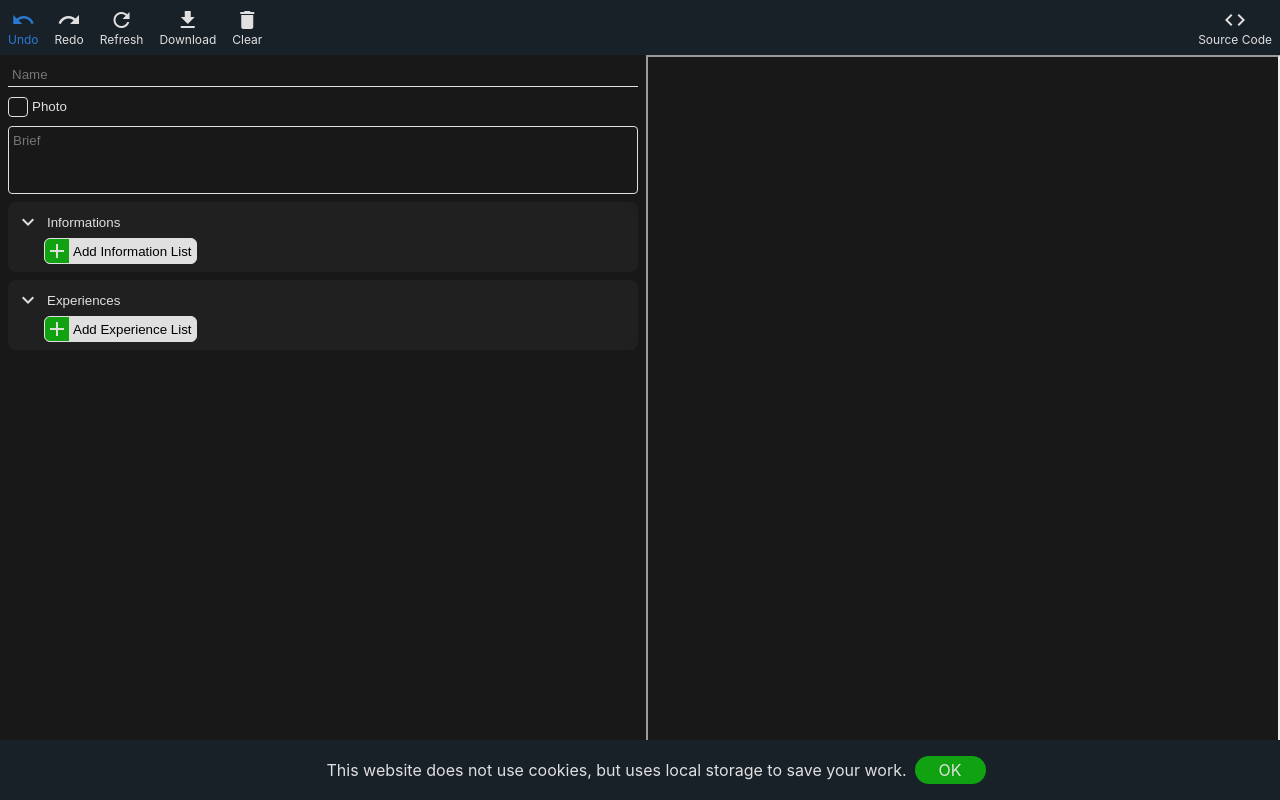
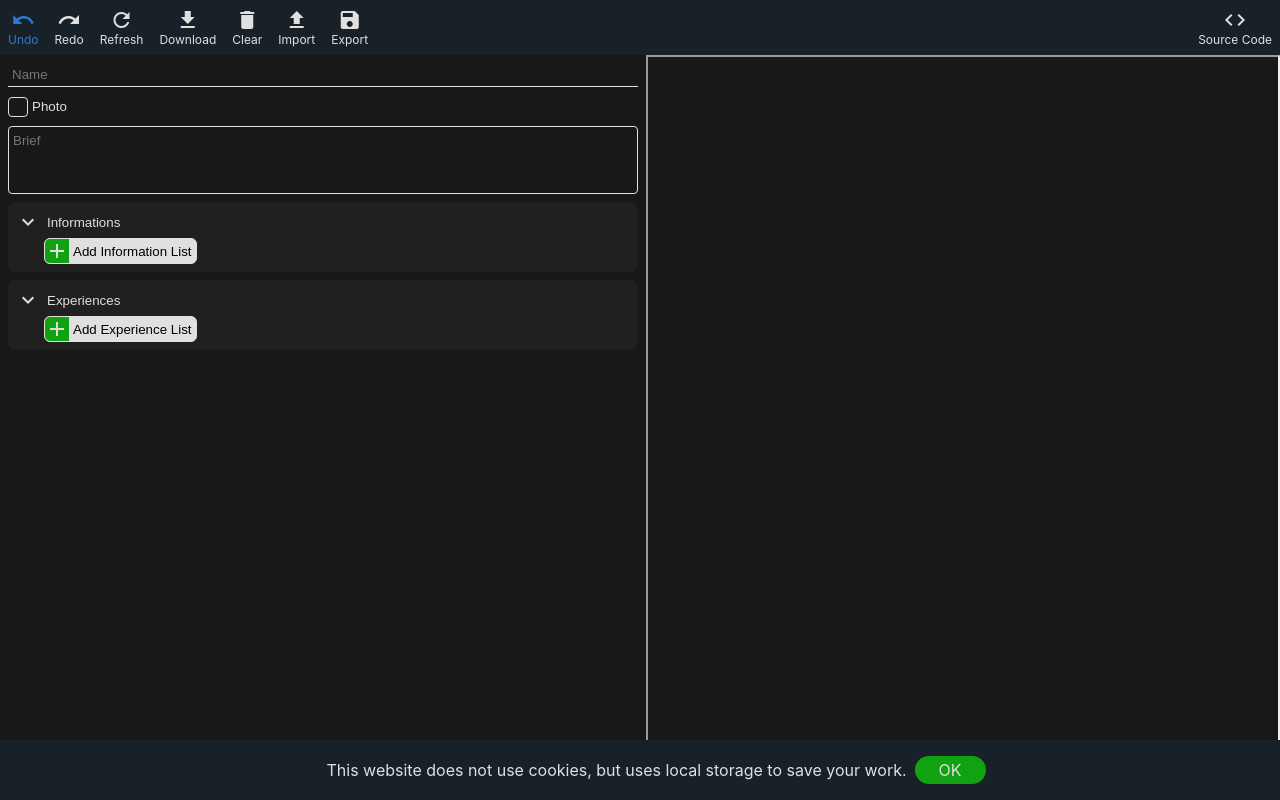
Before and after one commit to KAOtheCoder/resume-creator, a React (Create React App) app: page / in a window 1280 px wide. Built offline with nearby package versions, Linux system fonts and the light colour scheme.

Commit message:
Import/Export added.

```diff
--- a/src/components/App.jsx
+++ b/src/components/App.jsx
@@ -19,6 +19,10 @@ class App extends React.Component {
         this.updateTimer = 0;
         this.history = new HistoryStack(MAX_HISTORY_SIZE);
         this.keyGenerator = new KeyGenerator();
+        this.importReader = new FileReader();
+        this.importReader.onloadend = (event) => {this.reload(event.target.result)};
+        this.importInputRef = React.createRef();
+        this.exportARef = React.createRef();
 
         const resumeString = localStorage.getItem("Resume");
         this.resume = resumeString ? JSON.parse(resumeString) : new Resume("");
@@ -76,6 +80,12 @@ class App extends React.Component {
                 onRefresh={() => this.updatePreview()}
                 onDownload={() => this.download(this.resume.name + ".pdf")}
                 onClear={() => this.clear()}
+                onImport={() => {
+                    const fileInput = this.importInputRef.current;
+                    if (fileInput)
+                        fileInput.click();
+                }}
+                onExport={() => this.export(this.resume.name + ".json")}
                 />
                 <ResumeForm
                 key={this.state.key}
@@ -102,6 +112,20 @@ class App extends React.Component {
                 }}
                 />
                 <CookiesBanner />
+                <input
+                ref={this.importInputRef}
+                style={{display: "none"}}
+                type="file"
+                accept="application/JSON"
+                onChange={(event) => {
+                    if (event.target.files.length > 0)
+                        this.importReader.readAsText(event.target.files[0]);
+                }}
+                />
+                <a
+                ref={this.exportARef}
+                style={{display: "none"}}
+                />
             </div>
         );
     }
@@ -109,6 +133,18 @@ class App extends React.Component {
     save() {
         if (this.history.save(JSON.stringify(this.resume)))
             this.updatePreview();
+    }
+
+    export(fileName) {
+        const blob = new Blob([JSON.stringify(this.resume)], {type: "text"});
+        const a = this.exportARef.current;
+
+        if (a) {
+            a.href = URL.createObjectURL(blob);
+            a.download = fileName;
+            a.click();
+            URL.revokeObjectURL(a.href);
+        }
     }
 
     async download(fileName) {
--- a/src/components/ToolBar.jsx
+++ b/src/components/ToolBar.jsx
@@ -75,6 +75,16 @@ class ToolBar extends React.Component {
                 icon="delete"
                 label="Clear"
                 />
+                <ToolBarButton
+                onClick={this.props.onImport}
+                icon="file_upload"
+                label="Import"
+                />
+                <ToolBarButton
+                onClick={this.props.onExport}
+                icon="save"
+                label="Export"
+                />
                 <a className="ToolBar-Link"
                 href="https://github.com/KAOtheCoder/resume-creator"
                 target="_blank"
```
Also changed, not shown: 1 other file (tests, documents, lock files or other folders).
